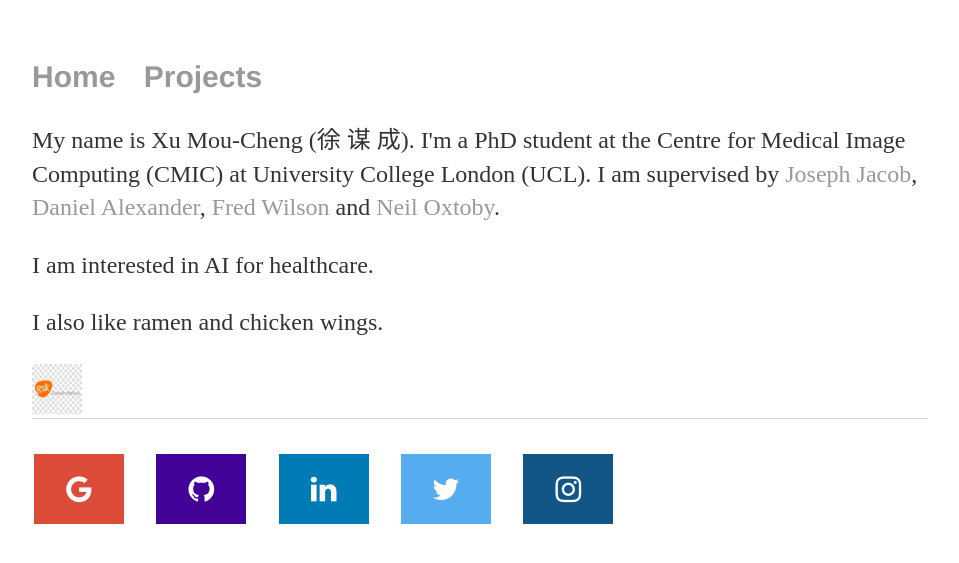
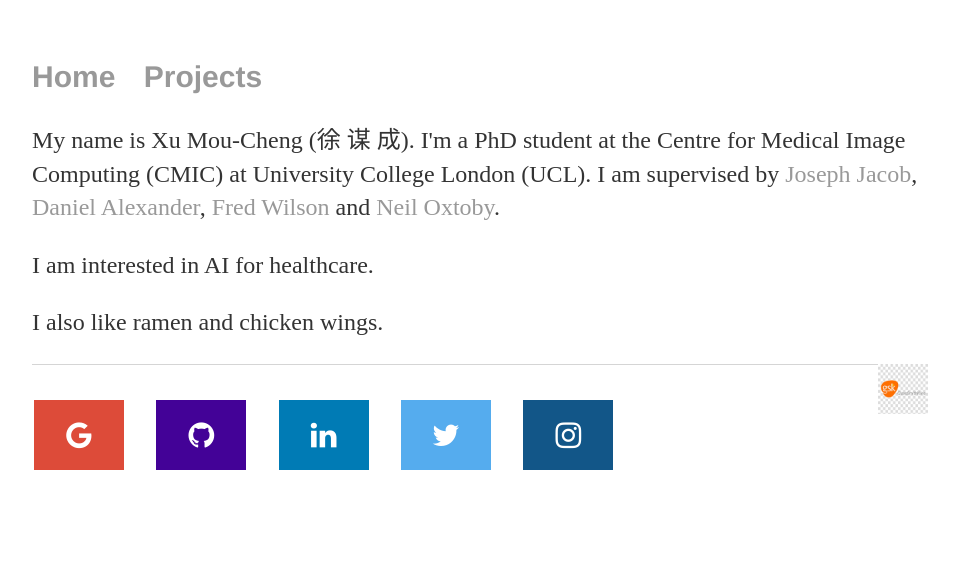
Before and after one commit to moucheng2017/mouchengxu.github.io, a Jekyll site: the page built from index.html, in a window 1280 px wide. Shown: the top 563 px of the page, without its empty margins (160-1119 px from the left). Built offline with Jekyll 4.4.1, drawn with Linux system fonts in a browser that asks for light colours.

Commit message:
Update index.html

```diff
--- a/index.html
+++ b/index.html
@@ -11,5 +11,5 @@ title: Mou-Cheng Xu
 		<a href="https://scholar.google.com/citations?user=uWfRPHEAAAAJ&hl=en">Neil Oxtoby</a>.</p>
 	<p>I am interested in AI for healthcare.</p>
 	<p>I also like ramen and chicken wings.</p>
-	<img src="gsk.jpg" alt="gsk logo" width="50" height="50">
+	<img src="gsk.jpg" alt="gsk logo" width="50" height="50" style="float:right">
 </div><!-- /.blurb -->
```
